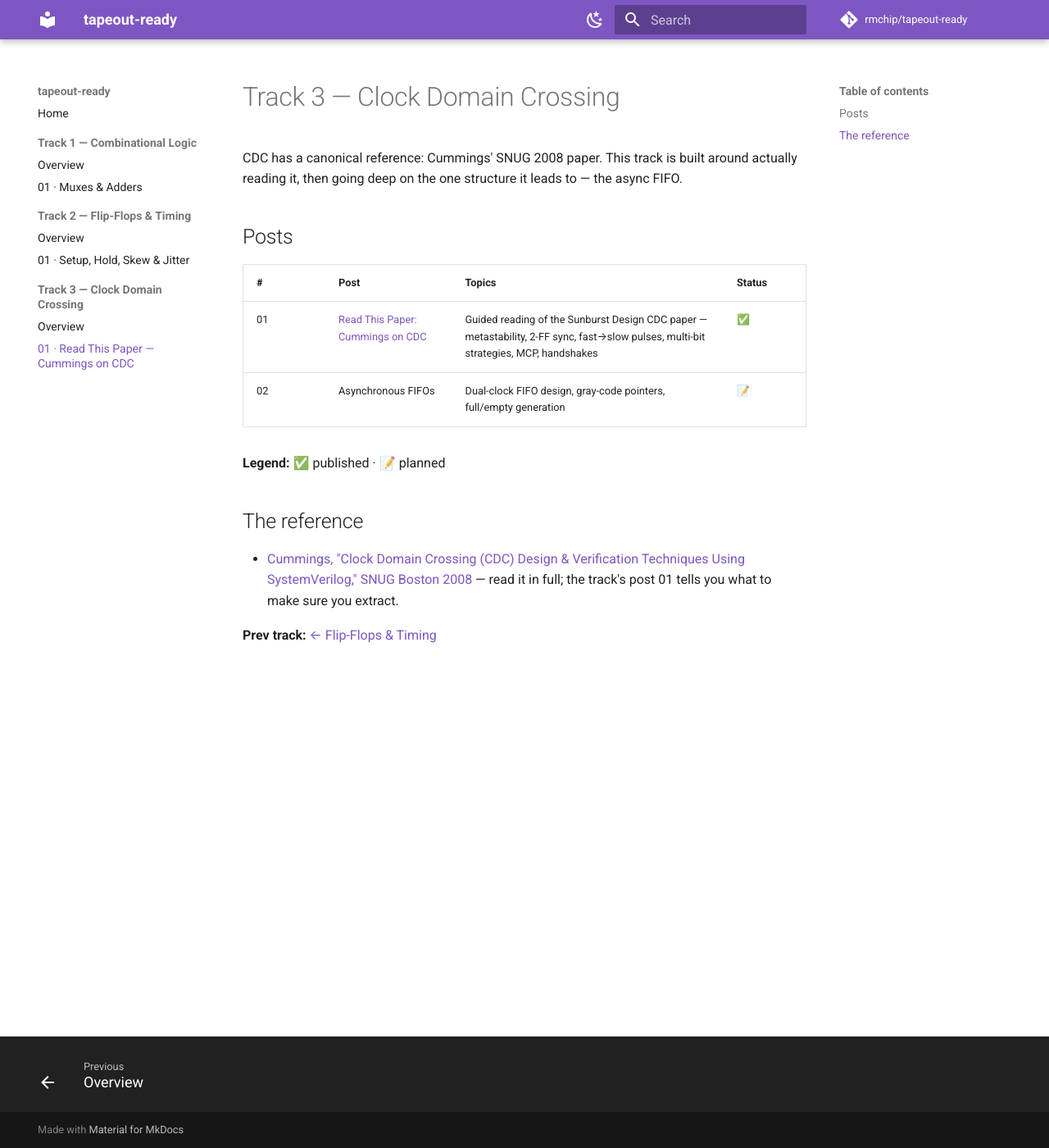
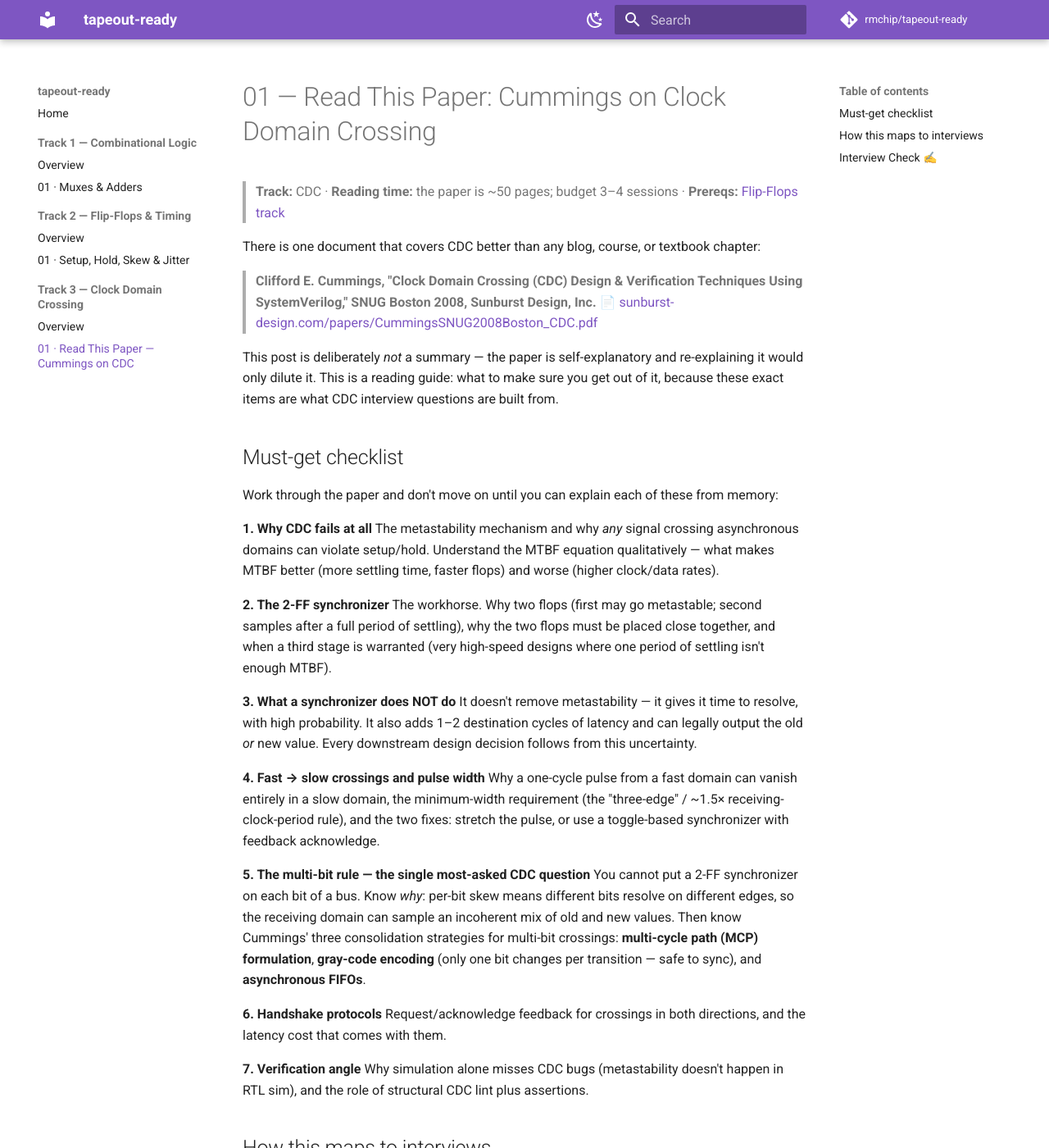
Before and after one commit to rmchip/tapeout-ready, an MkDocs documentation site: the page built from docs/03-cdc/01-cummings-cdc-paper.md, in a window 1280 px wide and 1400 px high. Shown: the whole window at 82% size. Built offline with MkDocs 1.6.1 and Material for MkDocs 9.7.7, drawn with Linux system fonts in a browser that asks for light colours; comment, search, counter and statistics services are not loaded; some of the changed text lies outside the part shown.

Commit message:
Add files via upload

```diff
--- a/docs/03-cdc/01-cummings-cdc-paper.md
+++ b/docs/03-cdc/01-cummings-cdc-paper.md
@@ -1,18 +1,51 @@
-# Track 3 — Clock Domain Crossing
+# 01 — Read This Paper: Cummings on Clock Domain Crossing
 
-CDC has a canonical reference: Cummings' SNUG 2008 paper. This track is built around actually reading it, then going deep on the one structure it leads to — the async FIFO.
+> **Track:** CDC · **Reading time:** the paper is ~50 pages; budget 3–4 sessions · **Prereqs:** [Flip-Flops track](../02-flip-flops/README.md)
 
-## Posts
+There is one document that covers CDC better than any blog, course, or textbook chapter:
 
-| # | Post | Topics | Status |
-|---|------|--------|--------|
-| 01 | [Read This Paper: Cummings on CDC](./01-cummings-cdc-paper.md) | Guided reading of the Sunburst Design CDC paper — metastability, 2-FF sync, fast→slow pulses, multi-bit strategies, MCP, handshakes | ✅ |
-| 02 | Asynchronous FIFOs | Dual-clock FIFO design, gray-code pointers, full/empty generation | 📝 |
+> **Clifford E. Cummings, "Clock Domain Crossing (CDC) Design & Verification Techniques Using SystemVerilog," SNUG Boston 2008, Sunburst Design, Inc.**
+> 📄 [sunburst-design.com/papers/CummingsSNUG2008Boston_CDC.pdf](https://www.sunburst-design.com/papers/CummingsSNUG2008Boston_CDC.pdf)
 
-**Legend:** ✅ published · 📝 planned
+This post is deliberately *not* a summary — the paper is self-explanatory and re-explaining it would only dilute it. This is a reading guide: what to make sure you get out of it, because these exact items are what CDC interview questions are built from.
 
-## The reference
+## Must-get checklist
 
-- [Cummings, "Clock Domain Crossing (CDC) Design & Verification Techniques Using SystemVerilog," SNUG Boston 2008](https://www.sunburst-design.com/papers/CummingsSNUG2008Boston_CDC.pdf) — read it in full; the track's post 01 tells you what to make sure you extract.
+Work through the paper and don't move on until you can explain each of these from memory:
 
-**Prev track:** [← Flip-Flops & Timing](../02-flip-flops/README.md)
+**1. Why CDC fails at all**
+The metastability mechanism and why *any* signal crossing asynchronous domains can violate setup/hold. Understand the MTBF equation qualitatively — what makes MTBF better (more settling time, faster flops) and worse (higher clock/data rates).
+
+**2. The 2-FF synchronizer**
+The workhorse. Why two flops (first may go metastable; second samples after a full period of settling), why the two flops must be placed close together, and when a third stage is warranted (very high-speed designs where one period of settling isn't enough MTBF).
+
+**3. What a synchronizer does NOT do**
+It doesn't remove metastability — it gives it time to resolve, with high probability. It also adds 1–2 destination cycles of latency and can legally output the old *or* new value. Every downstream design decision follows from this uncertainty.
+
+**4. Fast → slow crossings and pulse width**
+Why a one-cycle pulse from a fast domain can vanish entirely in a slow domain, the minimum-width requirement (the "three-edge" / ~1.5× receiving-clock-period rule), and the two fixes: stretch the pulse, or use a toggle-based synchronizer with feedback acknowledge.
+
+**5. The multi-bit rule — the single most-asked CDC question**
+You cannot put a 2-FF synchronizer on each bit of a bus. Know *why*: per-bit skew means different bits resolve on different edges, so the receiving domain can sample an incoherent mix of old and new values. Then know Cummings' three consolidation strategies for multi-bit crossings: **multi-cycle path (MCP) formulation**, **gray-code encoding** (only one bit changes per transition — safe to sync), and **asynchronous FIFOs**.
+
+**6. Handshake protocols**
+Request/acknowledge feedback for crossings in both directions, and the latency cost that comes with them.
+
+**7. Verification angle**
+Why simulation alone misses CDC bugs (metastability doesn't happen in RTL sim), and the role of structural CDC lint plus assertions.
+
+## How this maps to interviews
+
+Screens rarely go past items 1–5. Onsite rounds push into 5–6 ("design me a way to move an 8-bit bus between domains" — the expected answer walks through why bit-wise sync fails, then picks MCP, gray code, or FIFO based on throughput). Item 5's FIFO answer is the deepest rabbit hole, which is exactly the next post.
+
+## Interview Check ✍️
+
+1. Your colleague put 2-FF synchronizers on all 16 bits of a bus. What breaks, and what are the three correct alternatives?
+2. A 1-cycle pulse crosses from 400 MHz to 100 MHz. What happens, and what are two fixes?
+3. Why does a 2-FF synchronizer have unpredictable 1–2 cycle latency, and when does that matter?
+4. When would you add a third synchronizer flop?
+5. Why can't RTL simulation catch metastability bugs?
+
+---
+
+**Next:** 02 — Asynchronous FIFOs *(coming soon)*
```
